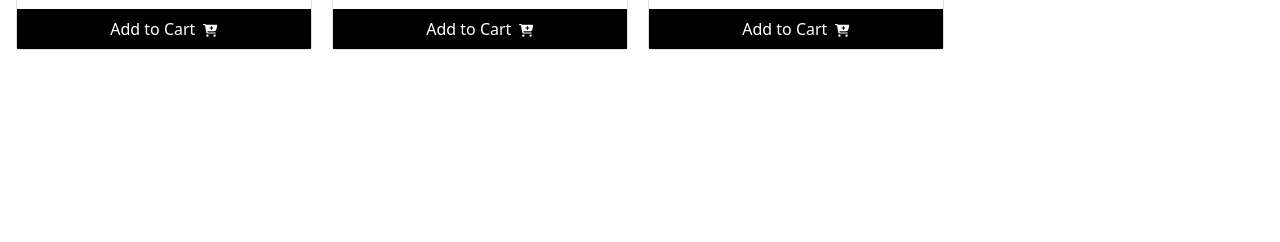
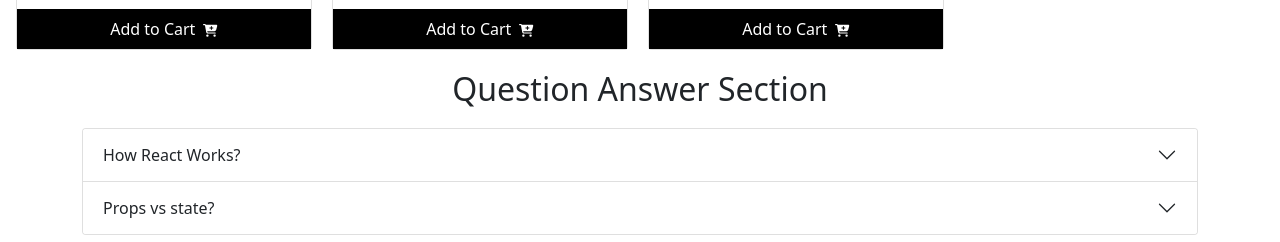
Before and after one commit to tusharpramanikbd/pick-the-purse-react, a React (Create React App) app: page / in a window 1280 px wide. Shown: the part 1391-1633 px from the top of the page. Before the commit the page ends 1441 px from the top, so only its background shows below. Built offline with nearby package versions, Linux system fonts and the light colour scheme.

Commit message:
question answer added

```diff
--- a/src/App.css
+++ b/src/App.css
@@ -2,3 +2,6 @@
   text-align: center;
   margin: 20px 0;
 }
+.accordion {
+  margin-bottom: 10px;
+}
--- a/src/App.js
+++ b/src/App.js
@@ -1,5 +1,6 @@
 import './App.css'
 import Header from './components/Header/Header'
+import QAAccordion from './components/QAAccordion/QAAccordion'
 import Shop from './components/Shop/Shop'
 
 function App() {
@@ -8,6 +9,8 @@ function App() {
       <Header />
       <h1 className='title'>Pick any 4 bags</h1>
       <Shop />
+      <h2 className='title'>Question Answer Section</h2>
+      <QAAccordion className='accordion' />
     </>
   )
 }
--- /dev/null
+++ b/src/components/QAAccordion/QAAccordion.js
@@ -0,0 +1,39 @@
+import React from 'react'
+import { Accordion } from 'react-bootstrap'
+
+const QAAccordion = () => {
+  return (
+    <div className='container'>
+      <Accordion>
+        <Accordion.Item eventKey='0'>
+          <Accordion.Header>How React Works?</Accordion.Header>
+          <Accordion.Body>
+            React creates a VIRTUAL DOM in memory. Instead of manipulating the
+            browser's DOM directly, React creates a virtual DOM in memory. Where
+            it does all the necessary manipulating, before making the changes in
+            the browser DOM. That is why react is fast and less costly that real
+            DOM manipulation. React breaks the whole website in components. One
+            components can have multiple component inside of it. We can use same
+            components mutiple times. We can send data as props and create state
+            in component.
+          </Accordion.Body>
+        </Accordion.Item>
+        <Accordion.Item eventKey='1'>
+          <Accordion.Header>Props vs state?</Accordion.Header>
+          <Accordion.Body>
+            Props is read-only, but state can be changed asynchronously. State
+            can be create inside component, whereas props can be pass from
+            parent component to child component. Changing the state force
+            components to re-render, whereas props are immutable. To change the
+            state we have to use setSate() method, but props can not be changed.
+            State is locally scoped but props can be passed anywhere between
+            parent and child component.Stateless component can have props, but
+            Stateless component can not have state.
+          </Accordion.Body>
+        </Accordion.Item>
+      </Accordion>
+    </div>
+  )
+}
+
+export default QAAccordion
```
Also changed, not shown: src/components/QAAccordion/QAAccordion.css (added).
